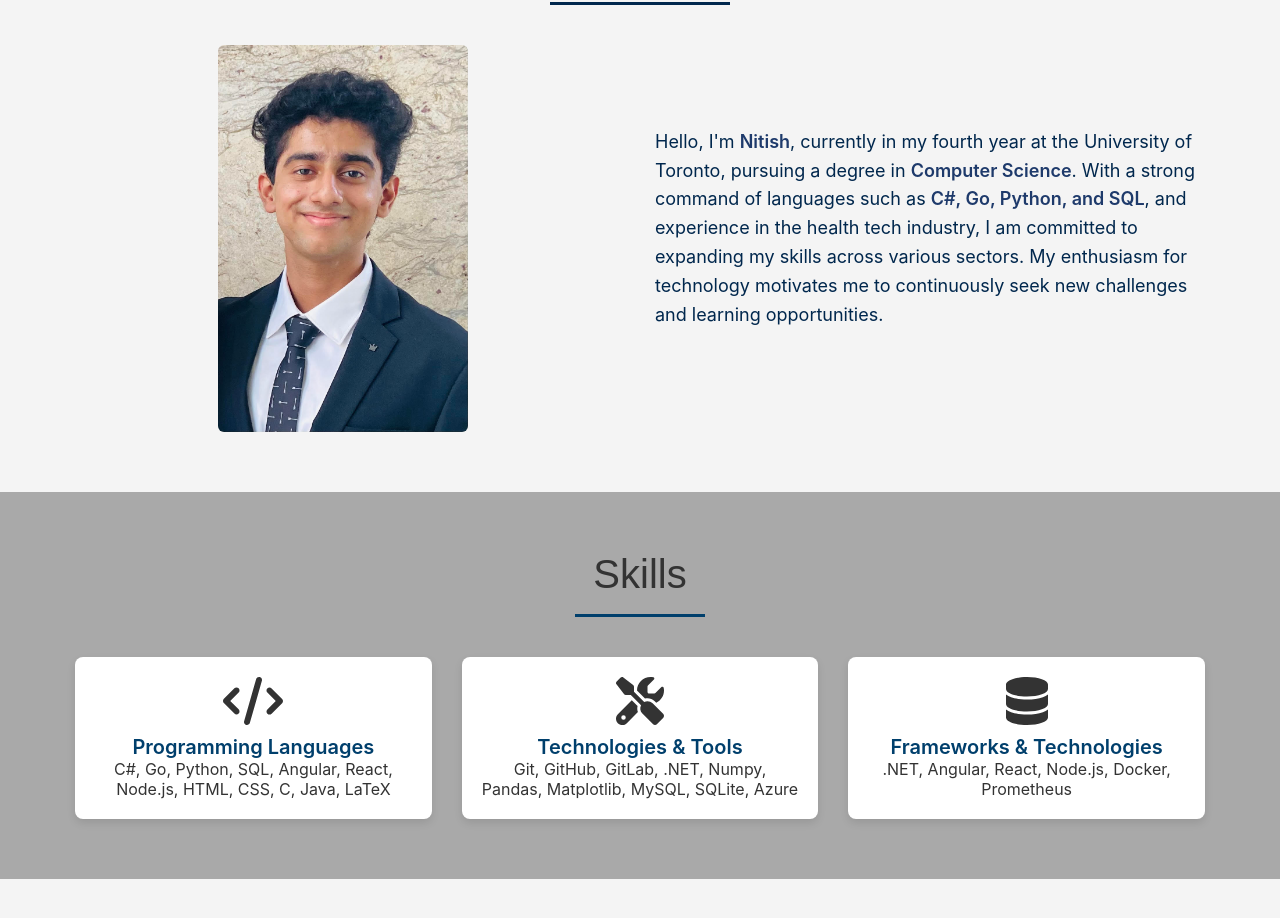
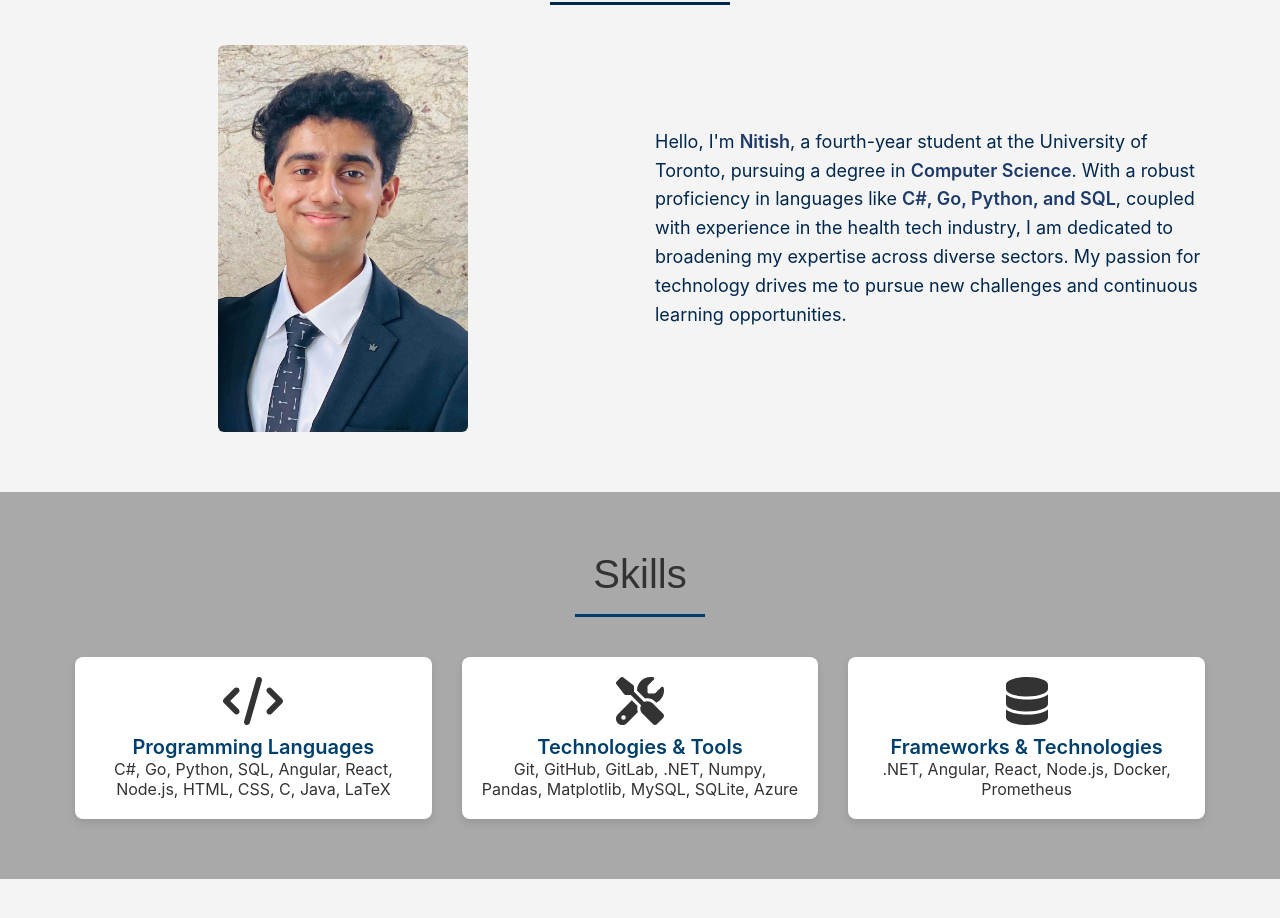
Before and after one commit to nitish06-c/NitishPortfolio, a React (Create React App) app in the folder nitish-personal-website/: page / in a window 1280 px wide. Shown: the part 920-1838 px from the top of the page. Built offline with nearby package versions, Linux system fonts and the light colour scheme; a web font is replaced by a local one.

Commit message:
pushing new description

```diff
--- a/nitish-personal-website/src/About.js
+++ b/nitish-personal-website/src/About.js
@@ -12,7 +12,7 @@ const About = () => {
           </div>
           <div className="column right">
             <p className="intro">
-            Hello, I'm <span>Nitish</span>, currently in my fourth year at the University of Toronto, pursuing a degree in <span>Computer Science</span>. With a strong command of languages such as <span>C#, Go, Python, and SQL</span>, and experience in the health tech industry, I am committed to expanding my skills across various sectors. My enthusiasm for technology motivates me to continuously seek new challenges and learning opportunities.</p>
+            Hello, I'm <span>Nitish</span>, a fourth-year student at the University of Toronto, pursuing a degree in <span>Computer Science</span>. With a robust proficiency in languages like <span>C#, Go, Python, and SQL</span>, coupled with experience in the health tech industry, I am dedicated to broadening my expertise across diverse sectors. My passion for technology drives me to pursue new challenges and continuous learning opportunities.</p>
           </div>
         </div>
       </div>
```
